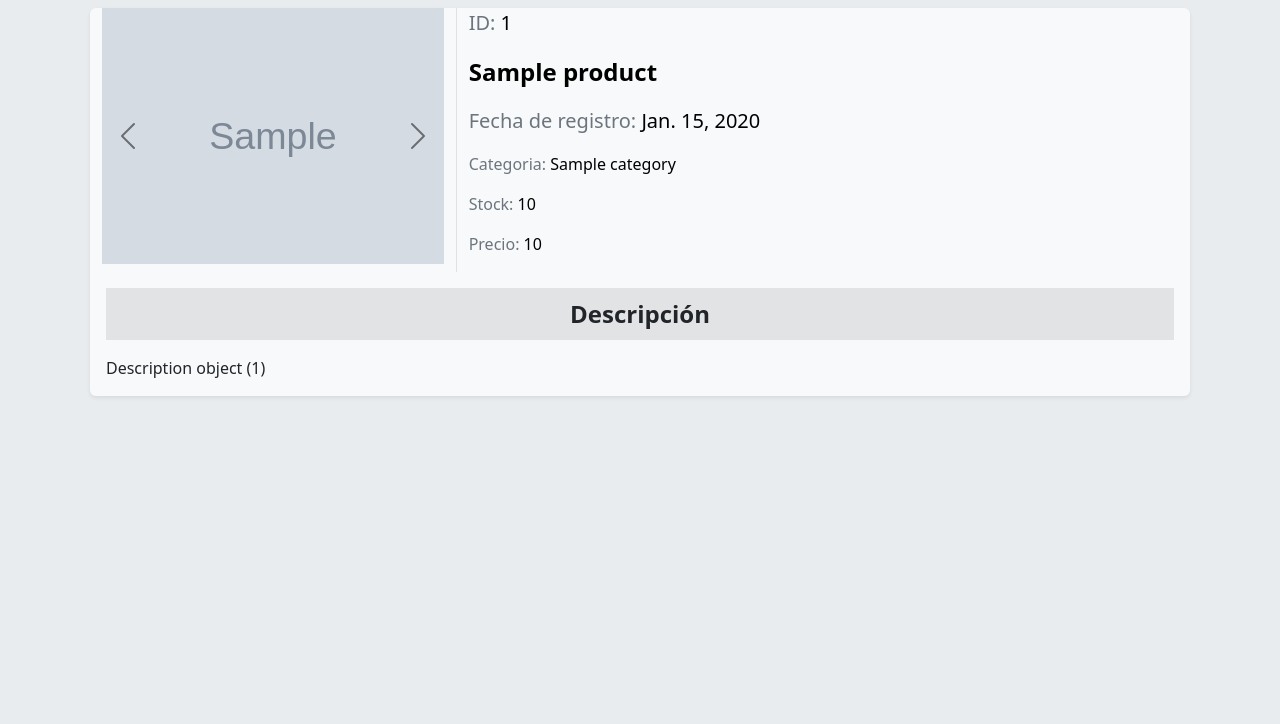
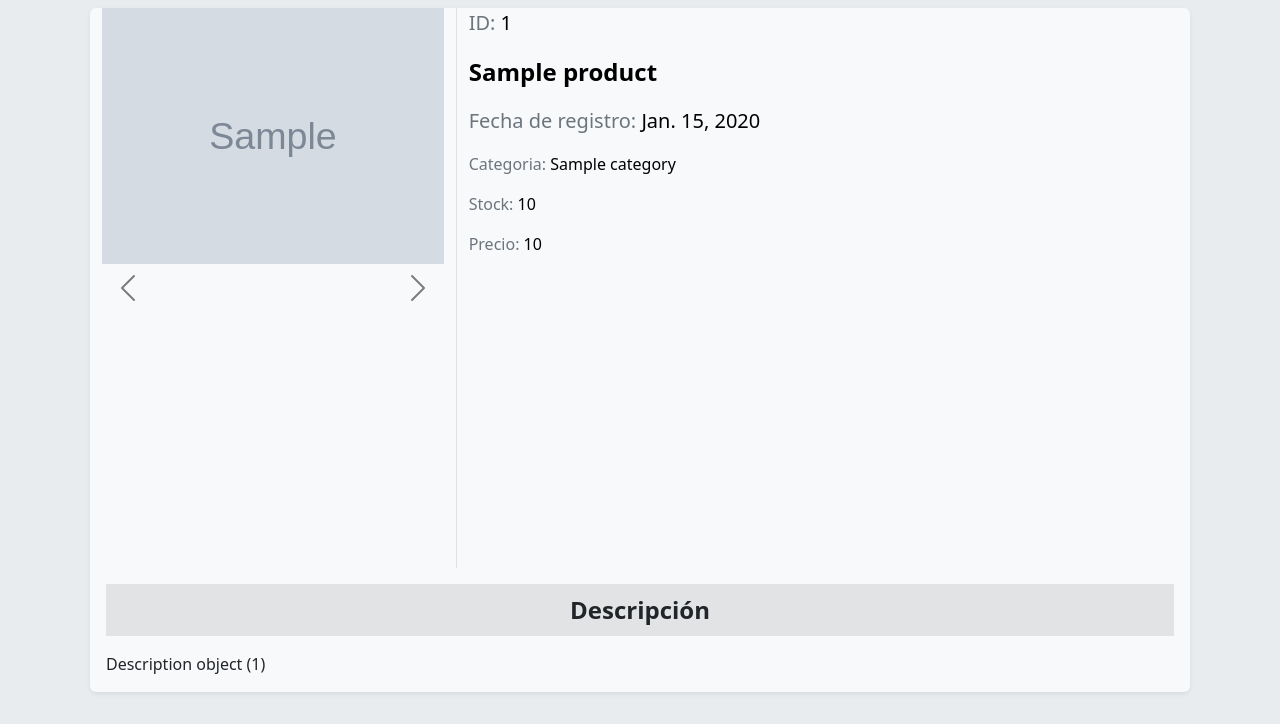
Before and after one commit to JeanCarlosDev01/app-administrador-productos, a Django app: template store/templates/product_info.html in a window 1280 px wide. Shown: the part 76-800 px from the top of the page. Run offline with Django 5.2, Linux system fonts and the light colour scheme; tables that the repository leaves empty hold one stand-in row (values such as "Sample post"); the template is opened without the code that fills it: values that come from a table or form of the project are taken from there, most other values are stand-ins (such as "Sample title", 1, 10 or a date in 2020); grey boxes marked "Sample" are stand-in pictures; parts of the project's set-up code (start-up, migrations or seed data) failed here and were passed over.

Commit message:
fix: corrige el error de lectura y vista de imagenes

```diff
--- a/store/templates/catalog.html
+++ b/store/templates/catalog.html
@@ -58,9 +58,9 @@
 <section class="p-2 d-flex justify-content-center flex-wrap gap-2">
 {% if product_list %}
 {% for product in product_list %}
-    <a href="{% url 'product-info' product.id %}" target="_blank" class="card text-decoration-none" style="width: 18rem;">
-        <img src="{{ product.image }}" class="card-img-top" alt="Imgen de producto">
-        <div class="card-body">
+    <a href="{% url 'product-info' product.id %}" target="_blank" class="card text-decoration-none overflow-hidden" style="width: 18rem; max-height: 450px">
+        <img src="{{ product.image }}" class="card-img-top object-fit-cover h-50" alt="Imgen de producto">
+        <div class="card-body p-2 m-0">
             <h5 class="card-title">{{ product.name }}</h5>
         </div>
         <ul class="list-group list-group-flush">
--- a/store/templates/product_info.html
+++ b/store/templates/product_info.html
@@ -6,18 +6,18 @@
     <div class="row shadow-sm m-2 bg-body-tertiary rounded">
         <div class="col-12 col-md-4 border-end">
             <div id="carouselExampleInterval" class="carousel slide carousel-dark slide" data-bs-ride="carousel">
-                <div class="carousel-inner">
+                <div class="carousel-inner" style="height: 70vh;">
                 {% if images %}
                     <div class="carousel-item active">
-                        <img src="{{ active_image.url }}" class="d-block w-100 custom-carousel-img" alt="...">
+                        <img src="{{ active_image.url }}" class="d-block h-100 w-100 object-fit-cover custom-carousel-img" alt="...">
                     </div>
                     {% for image in images %}
                         <div class="carousel-item">
-                            <img src="{{ image.url }}" class="d-block w-100 custom-carousel-img" alt="...">
+                            <img src="{{ image.url }}" class="d-block h-100 w-100 object-fit-cover custom-carousel-img" alt="...">
                         </div>
                     {% endfor %}
                 {% else %}
-                    <img src="{% static 'imgs/image_not_found.png' %}" class="img-fluid" alt="image not found">
+                    <img src="{% static 'imgs/image_not_found.png' %}" class="img-fluid h-100 w-100 object-fit-cover" alt="image not found">
                 {% endif %}
                 </div>
                 <button class="carousel-control-prev" type="button" data-bs-target="#carouselExampleInterval"
```
Also changed, not shown: manage_app/templates/account/details_product.html (+4 -4 lines), store/views.py (+5 -2 lines).
